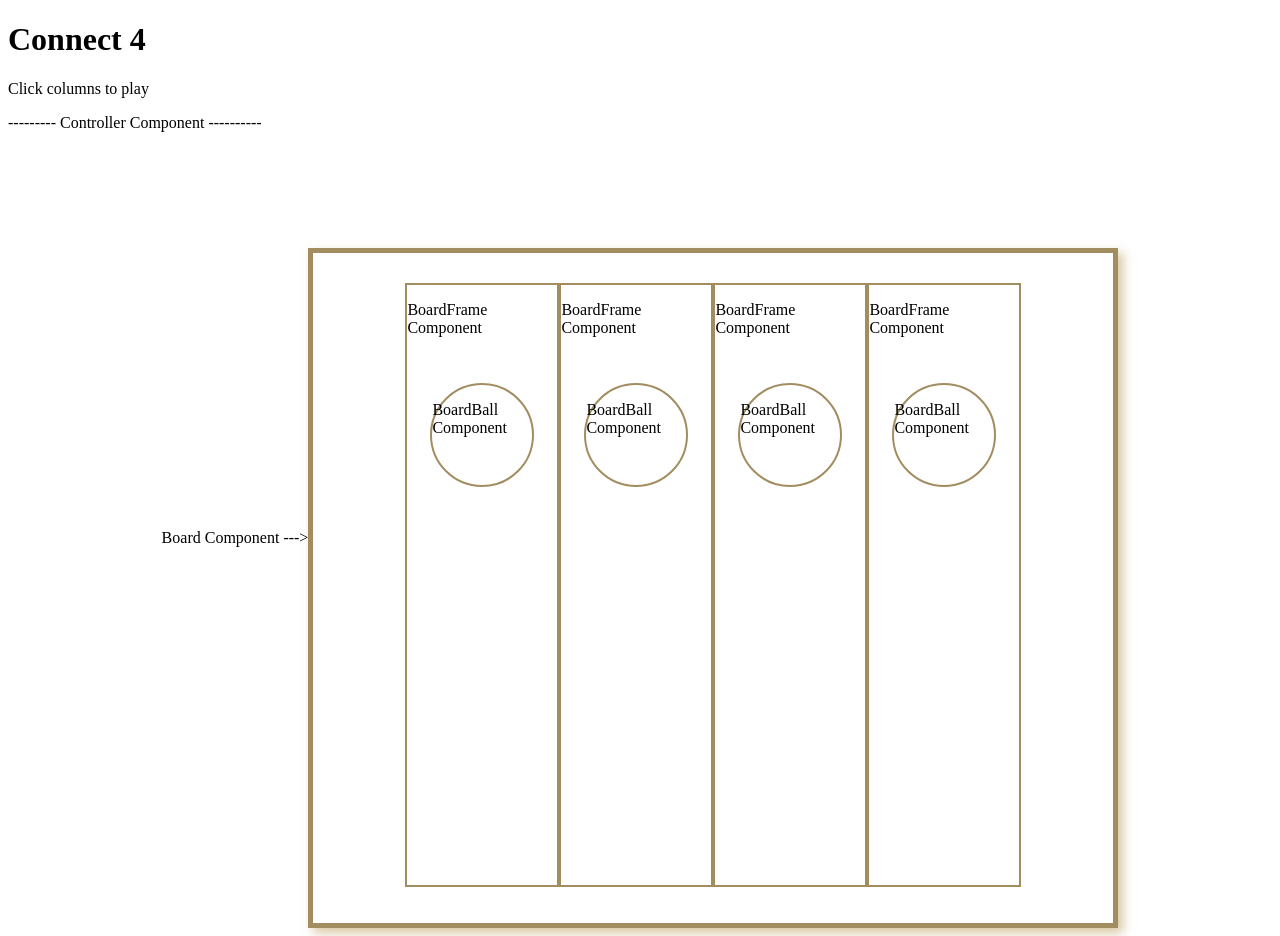
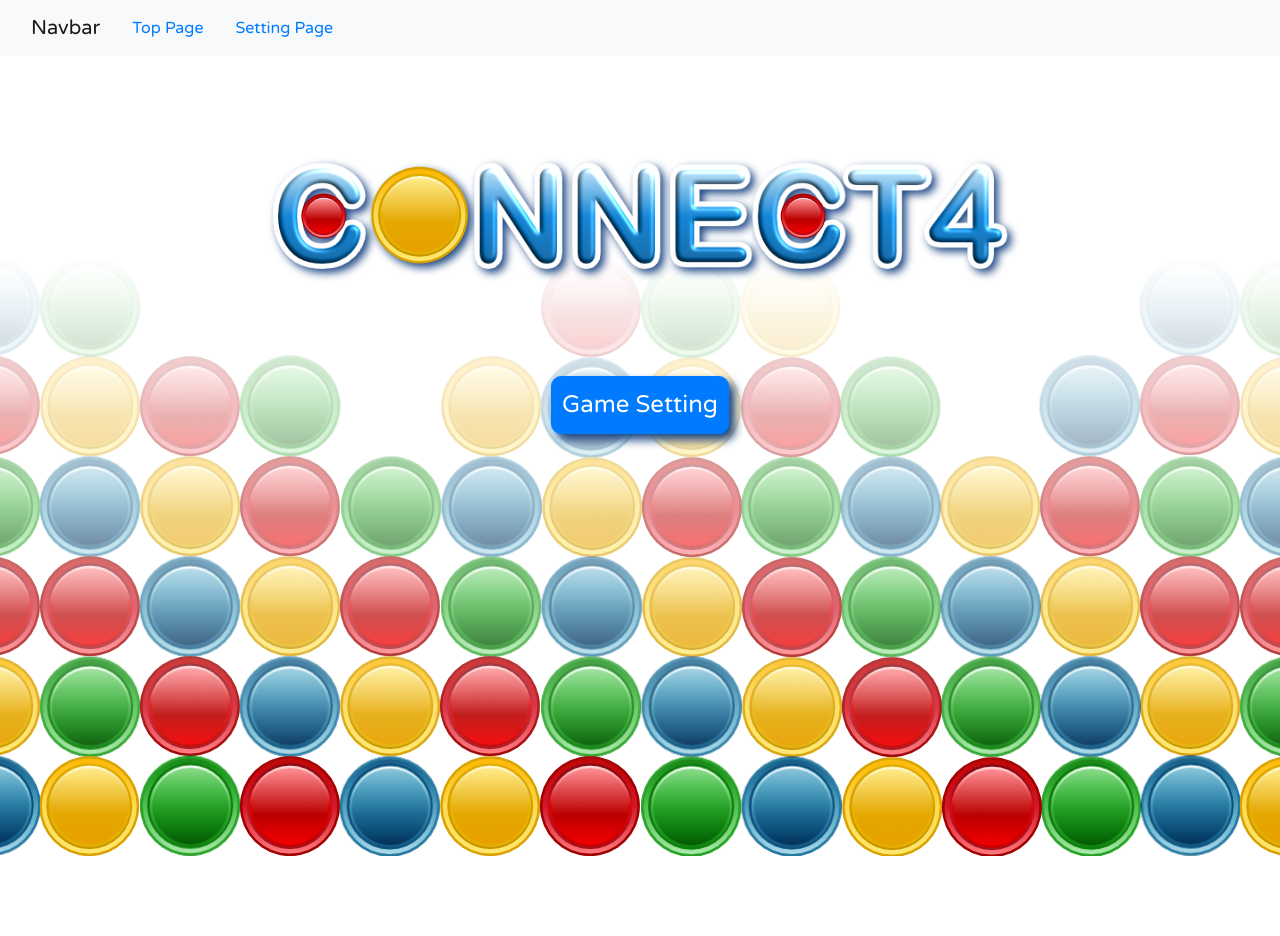
Before and after one commit to Recursion-TeamE/Connect4, a Vue app: page / in a window 1280 px wide. After the commit the page ends 856 px from the top, so only its background shows below. Built offline with nearby package versions, Linux system fonts and the light colour scheme.

Commit message:
Revert "Merge branch 'develop' into fix-hierarchy"
This reverts commit 7a5aedfa62a5cb4e181dbb56ccf00710197e9012, reversing
changes made to 14a868eaa6f5a506763139485a4a43e106f631f3.

```diff
--- a/src/App.vue
+++ b/src/App.vue
@@ -1,19 +1,25 @@
 <template>
   <div id="app">
-    <h1>Connect 4</h1>
-    <p>Click columns to play</p>
-    <Controller/>
+    <Header />
+    <router-view :key="$route.path" />
   </div>
 </template>
 
 <script>
-
-import Controller from './components/Controller.vue'
+import Header from "@/views/Header.vue";
 
 export default {
-  name: 'app',
+  name: "App",
   components: {
-    Controller
+    Header,
   },
+};
+</script>
+
+<style>
+/* Google fonts */
+@import url("https://fonts.googleapis.com/css2?family=Varela+Round&display=swap");
+#app {
+  font-family: "Varela Round", sans-serif;
 }
-</script>
+</style>
--- a/src/components/Board.vue
+++ b/src/components/Board.vue
@@ -1,31 +1,36 @@
 <template>
-  <div class="container">
-    <p>Board Component ---></p>
-    <div class="board">
-      <BoardFrame/>
+  <div>
+    <h1>Connect 4</h1>
+    <p>Click columns to play</p>
+    <div class="d-flex" v-for="(row, rowIndex) in board" v-bind:key="rowIndex">
+      <div
+        class="ball"
+        v-for="(col, colIndex) in row"
+        v-bind:key="colIndex"
+      >
+        <BallSVGVue v-if="col.color !== null" :color="col.color"></BallSVGVue>
+      </div>
     </div>
   </div>
 </template>
 
 <script>
-
-import BoardFrame from './BoardFrame.vue'
+import { mapState } from "vuex";
+import BallSVGVue from "./BallSVG";
 
 export default {
   components: {
-    BoardFrame,
+    BallSVGVue,
   },
-  props: {
-  },
-  data(){
-    return{
-
-    }
+  props: {},
+  data() {
+    return {};
   },
   computed: {
+    ...mapState(["board"]),
   },
   methods: {
 
-  }
-}
+  },
+};
 </script>
--- a/src/components/BoardBall.vue
+++ /dev/null
@@ -1,20 +0,0 @@
-<template>
-  <div class="container">
-    <div class="ball">
-      <p>BoardBall Component</p>
-    </div>
-  </div>
-</template>
-
-<script>
-
-export default {
-  props: {
-  },
-  computed: {
-
-  },
-  methods: {
-  }
-}
-</script>
--- a/src/components/BoardFrame.vue
+++ /dev/null
@@ -1,38 +0,0 @@
-<template>
-  <div class="container">
-    <div class="frame">
-      <p>BoardFrame Component</p>
-      <BoardBall/>
-    </div>
-    <div class="frame">
-      <p>BoardFrame Component</p>
-      <BoardBall/>
-    </div>
-    <div class="frame">
-      <p>BoardFrame Component</p>
-      <BoardBall/>
-    </div>
-    <div class="frame">
-      <p>BoardFrame Component</p>
-      <BoardBall/>
-    </div>
-  </div>
-</template>
-
-<script>
-
-import BoardBall from './BoardBall.vue'
-
-export default{
-  components: {
-    BoardBall,
-  },
-  props: {
-  },
-  computed: {
-
-  },
-  methods: {
-  }
-}
-</script>
--- a/src/components/Controller.vue
+++ b/src/components/Controller.vue
@@ -1,25 +1,23 @@
 <template>
   <div>
-    <p>--------- Controller Component ----------</p>
-    <Board/>
+    <BallSetters />
+    <Board />
   </div>
 </template>
 
 <script>
+import Board from "./Board.vue";
+import BallSetters from "./BallSetters.vue"
 
-import Board from './Board.vue'
-
-export default{
+export default {
   components: {
     Board,
+    BallSetters,
   },
   data() {
-    return{
-    }
+    return {};
   },
-  computed: {
-  },
-  methods: {
-  }
-}
+  computed: {},
+  methods: {},
+};
 </script>
--- a/src/main.js
+++ b/src/main.js
@@ -2,10 +2,28 @@ import Vue from 'vue'
 import App from './App.vue'
 import store from './store'
 import './assets/css/styles.css'
+import 'bootstrap/dist/css/bootstrap.css'
+import 'bootstrap-vue/dist/bootstrap-vue.css'
+import { library } from '@fortawesome/fontawesome-svg-core'
+import { faRobot, faUser } from '@fortawesome/free-solid-svg-icons'
+import { FontAwesomeIcon } from '@fortawesome/vue-fontawesome'
+import router from './router';
+
+library.add(faRobot, faUser)
+
+Vue.component('font-awesome-icon', FontAwesomeIcon)
 
 Vue.config.productionTip = false
 
-new Vue({
-  store,
-  render: h => h(App),
+const app = new Vue({
+	store,
+	router,
+	methods: {
+		setBoard: function (boardLength) {
+			this.$store.dispatch("setBoard", { boardLength: boardLength })
+		}
+	},
+	render: h => h(App),
 }).$mount('#app')
+
+app.setBoard(5)
--- a/src/store/index.js
+++ b/src/store/index.js
@@ -1,15 +1,24 @@
 import Vue from 'vue'
 import Vuex from 'vuex'
 
+import actions from './actions'
+import mutations from './mutation'
+
+import { Player } from "../model/index"
+
 Vue.use(Vuex)
+
+
+const p1 = new Player("red")
+const p2 = new Player("yellow")
 
 export default new Vuex.Store({
   state: {
+    // turn:
+    players: [p1, p2],
+    board: []
   },
-  mutations: {
+  mutations: mutations,
+  actions: actions,
 
-  },
-  actions: {
-
-  },
 })
```
Also changed, not shown: .browserslistrc (deleted), 2 other files (tests, documents, lock files or other folders).
